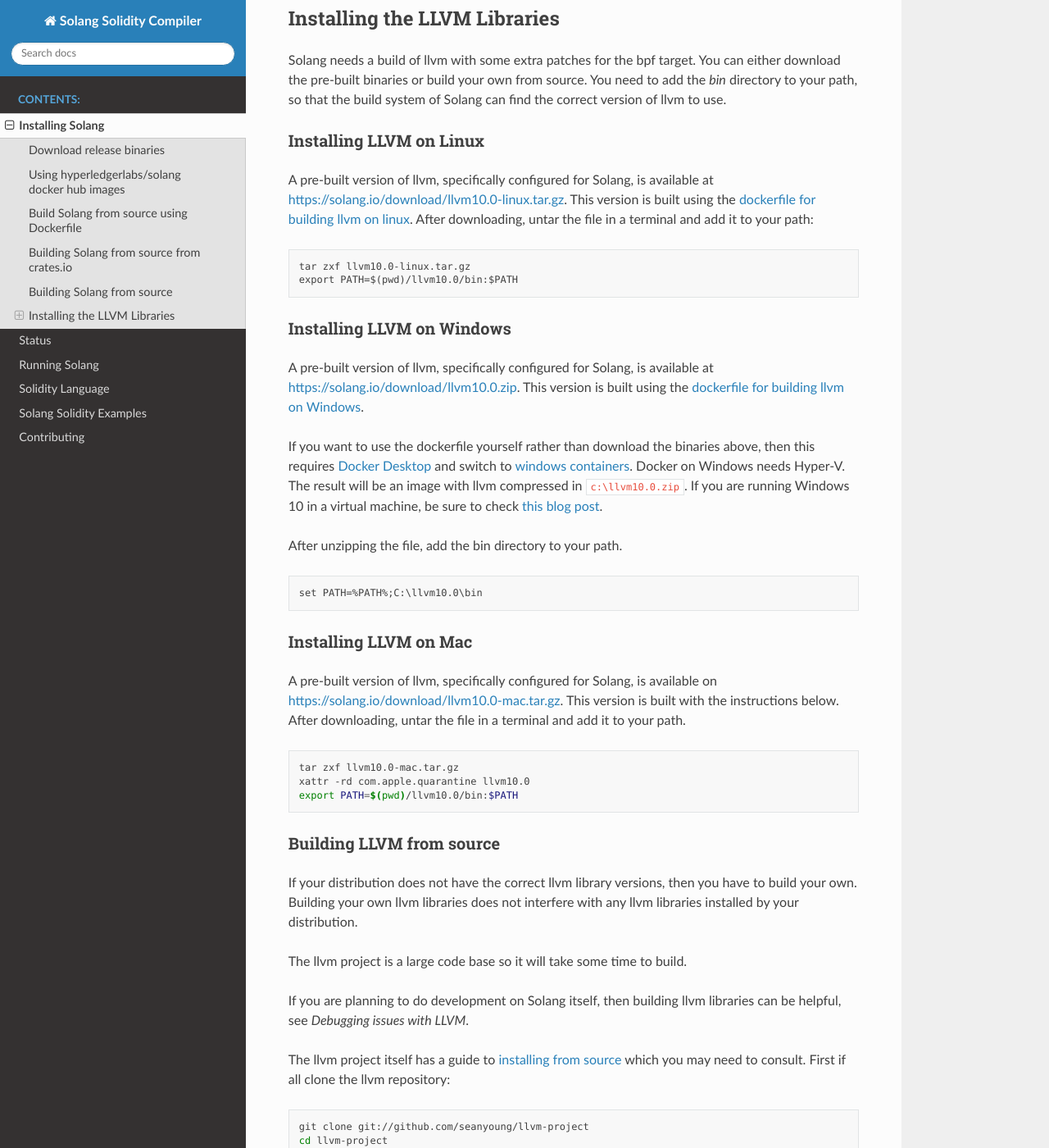
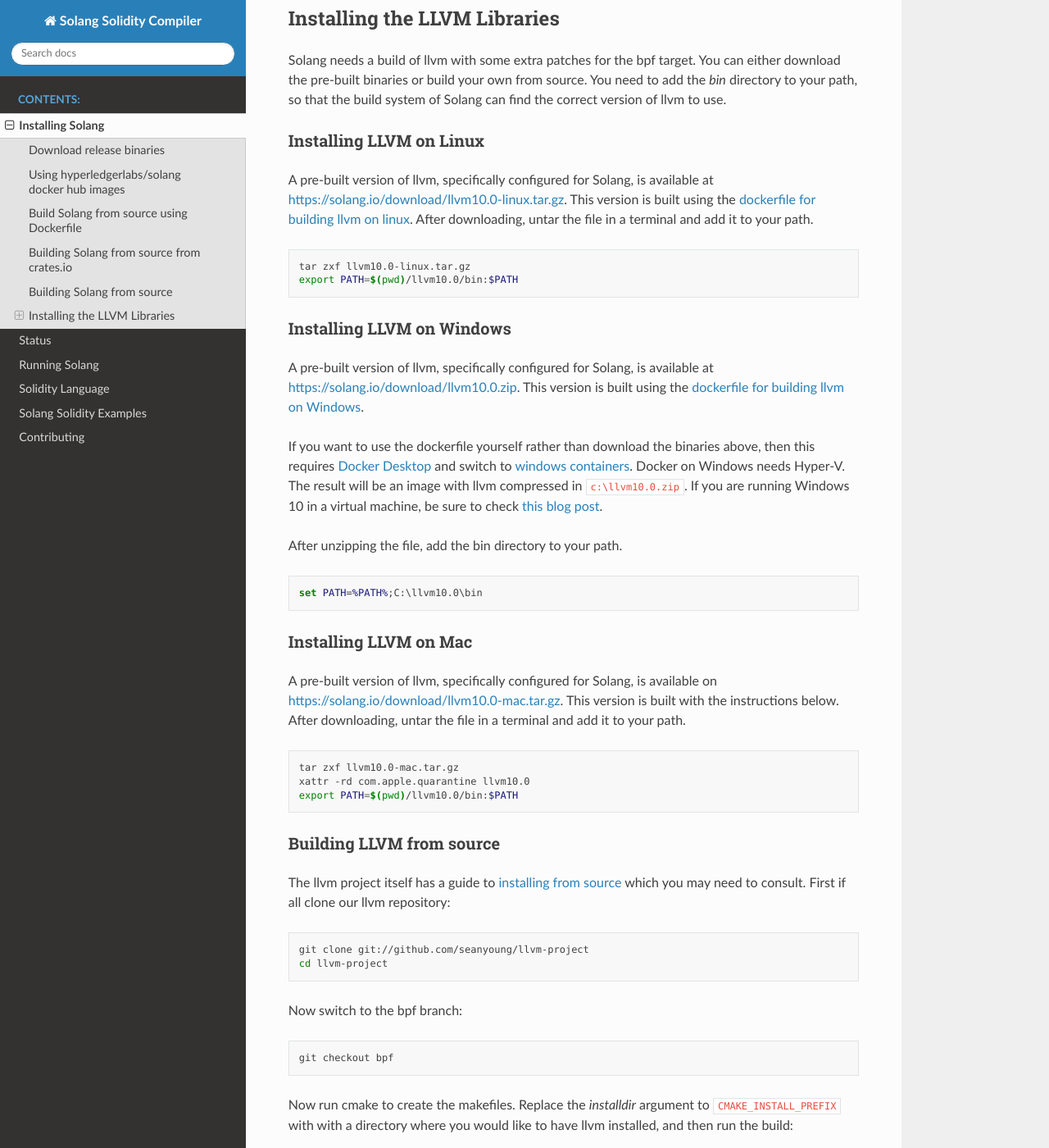
Before and after one commit to hyperledger-solang/solang, a Sphinx documentation site: the page built from docs/installing.rst, in a window 1280 px wide and 1400 px high, scrolled down 1653 px. Shown: the whole window at 82% size. Built offline with Sphinx 7.4.7 and the Read the Docs theme 2.0.0, drawn with Linux system fonts in a browser that asks for light colours; some of the changed text lies outside the part shown.

Commit message:
Documentation should be clearer we need our own llvm build
Signed-off-by: Sean Young <sean@mess.org>

```diff
--- a/docs/installing.rst
+++ b/docs/installing.rst
@@ -91,7 +91,9 @@
 A pre-built version of llvm, specifically configured for Solang, is available at
 `<https://solang.io/download/llvm10.0-linux.tar.gz>`_. This version is built using the
 `dockerfile for building llvm on linux <https://github.com/hyperledger-labs/solang/blob/master/scripts/build-llvm-linux.dockerfile>`_.
-After downloading, untar the file in a terminal and add it to your path::
+After downloading, untar the file in a terminal and add it to your path.
+
+.. code-block:: bash
 
 	tar zxf llvm10.0-linux.tar.gz
 	export PATH=$(pwd)/llvm10.0/bin:$PATH
@@ -112,7 +114,7 @@
 
 After unzipping the file, add the bin directory to your path.
 
-.. code-block:: text
+.. code-block:: batch
 
 	set PATH=%PATH%;C:\llvm10.0\bin
 
@@ -135,17 +137,8 @@
 Building LLVM from source
 ___________________________
 
-If your distribution does not have the correct llvm library versions, then you have
-to build your own. Building your own llvm libraries does not interfere with any llvm libraries
-installed by your distribution.
-
-The llvm project is a large code base so it will take some time to build.
-
-If you are planning to do development on Solang itself, then building
-llvm libraries can be helpful, see `Debugging issues with LLVM`.
-
-The llvm project itself has a guide to `installing from source <http://www.llvm.org/docs/CMake.html>`_ which you may need to consult.
-First if all clone the llvm repository:
+The llvm project itself has a guide to `installing from source <http://www.llvm.org/docs/CMake.html>`_ which
+you may need to consult. First if all clone our llvm repository:
 
 .. code-block:: bash
 
@@ -162,7 +155,7 @@
 
 .. code-block:: bash
 
-	cmake -G Ninja -DLLVM_ENABLE_ASSERTIONS=On -DLLVM_ENABLE_PROJECTS=clang\;lld  \
+	cmake -G Ninja -DLLVM_ENABLE_ASSERTIONS=On '-DLLVM_ENABLE_PROJECTS=clang;lld'  \
 		-DLLVM_ENABLE_TERMINFO=Off -DCMAKE_BUILD_TYPE=Release \
 		-DCMAKE_INSTALL_PREFIX=installdir -B build llvm
 	cmake --build build --target install
@@ -176,6 +169,6 @@
 
 And on Windows, assuming *installdir* was ``C:\Users\User\solang-llvm``:
 
-.. code-block::
+.. code-block:: batch
 
 	set PATH=%PATH%;C:\Users\User\solang-llvm\bin
```
